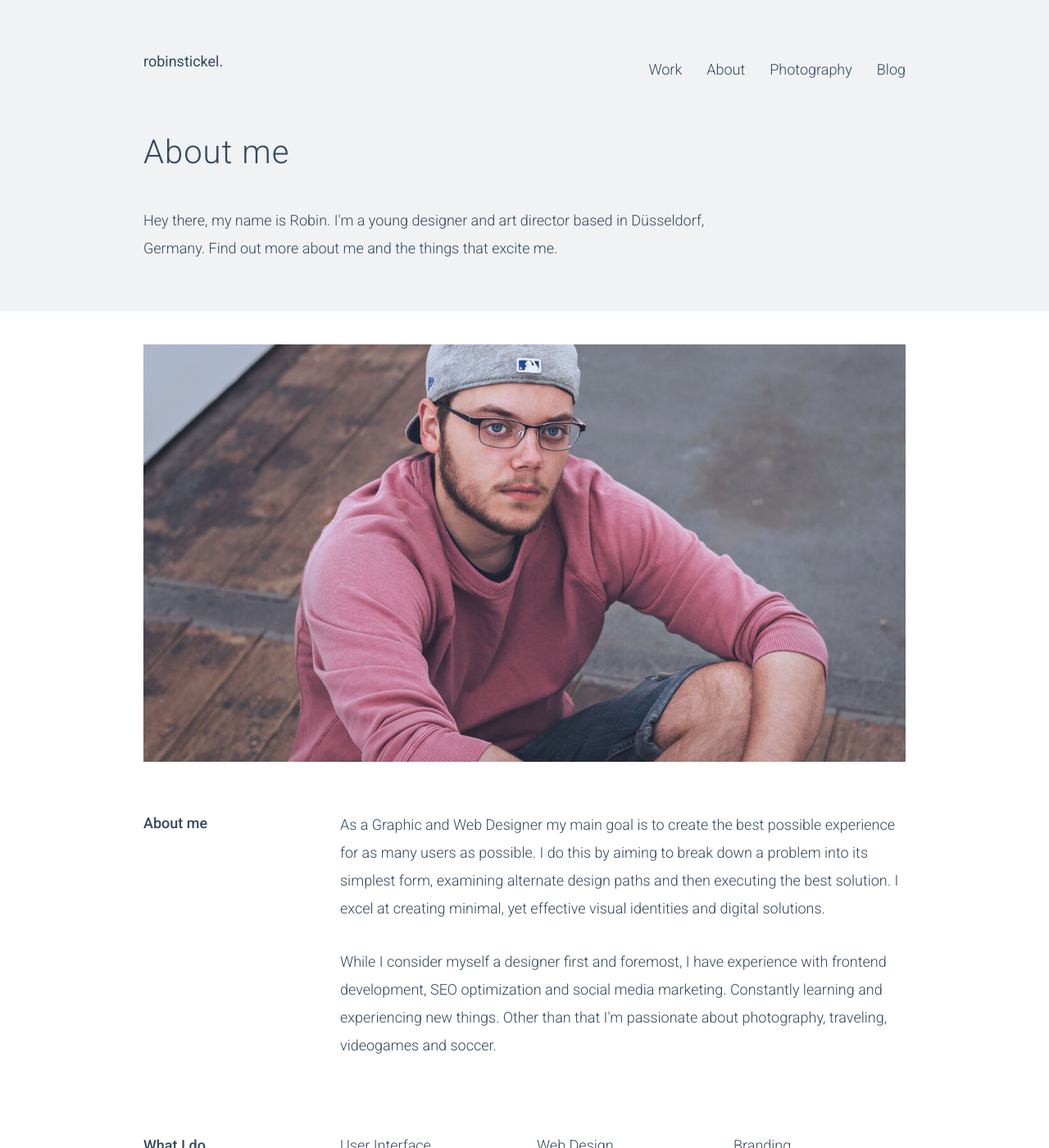
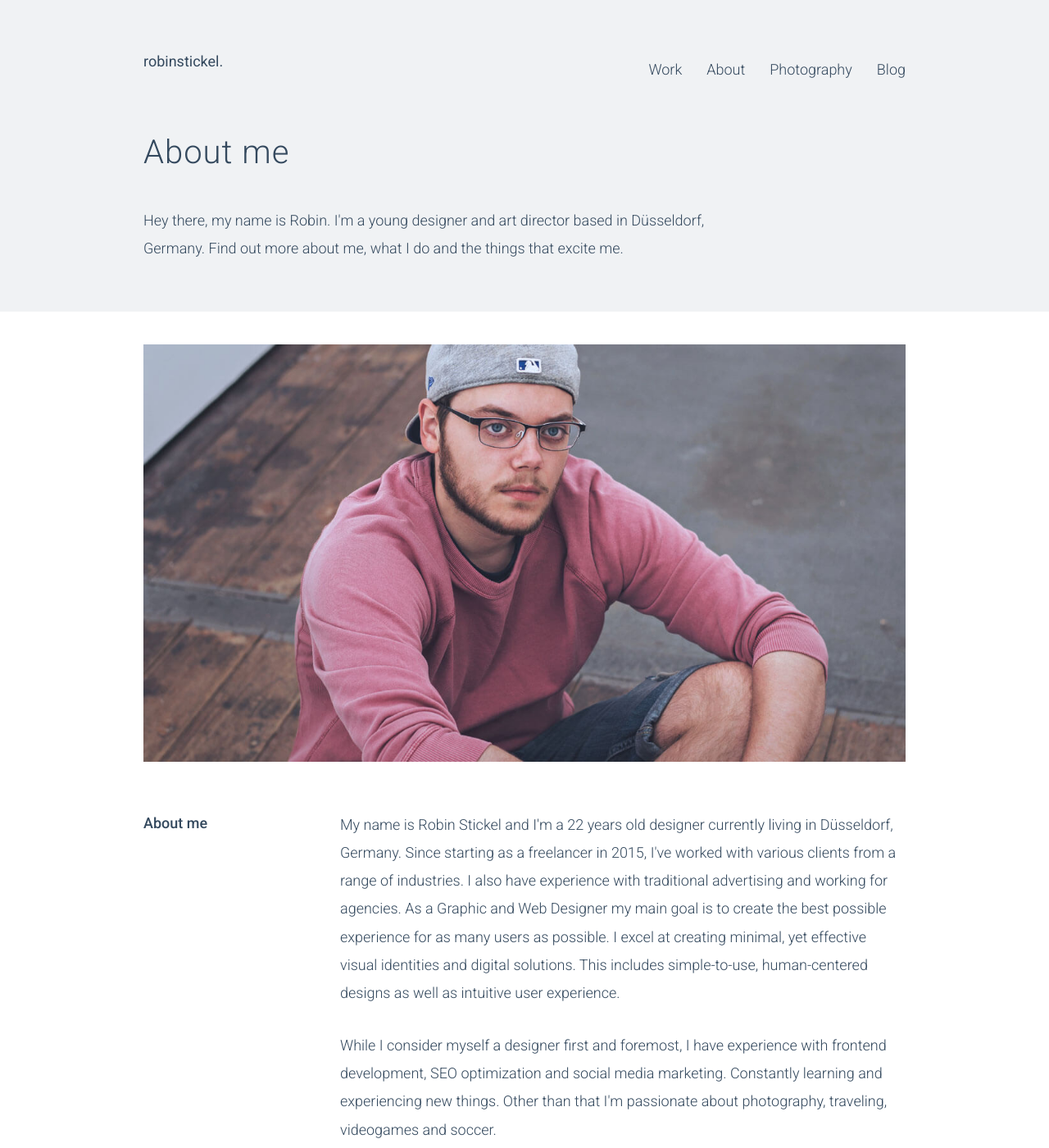
Before and after one commit to robinstickel/robinstickel.com, a Jekyll site: the page built from about/index.html, in a window 1280 px wide and 1400 px high. Shown: the whole window at 82% size. Built offline with Jekyll 4.4.1, drawn with Linux system fonts in a browser that asks for light colours; some of the changed text lies outside the part shown.

Commit message:
Tweaking the wording here and there

```diff
--- a/about/index.html
+++ b/about/index.html
@@ -5,7 +5,7 @@ description: Hey there, my name is Robin. I'm a young designer and art director
 ---
 	<header class="subpage">
              <h1>About me</h1>
-             <p>Hey there, my name is Robin. I'm a young designer and art director based in Düsseldorf, Germany. Find out more about me and the things that excite me.</p>
+             <p>Hey there, my name is Robin. I'm a young designer and art director based in Düsseldorf, Germany. Find out more about me, what I do and the things that excite me.</p>
         </header>
       </div>
       </div>
@@ -19,7 +19,7 @@ description: Hey there, my name is Robin. I'm a young designer and art director
                     About me
                 </div>
                 <div class="col-sm-9 about_text">
-                    <p>As a Graphic and Web Designer my main goal is to create the best possible experience for as many users as possible. I do this by aiming to break down a problem into its simplest form, examining alternate design paths and then executing the best solution. I excel at creating minimal, yet effective visual identities and digital solutions.</p>
+                    <p>My name is Robin Stickel and I'm a 22 years old designer currently living in Düsseldorf, Germany. Since starting as a freelancer in 2015, I've worked with various clients from a range of industries. I also have experience with traditional advertising and working for agencies. As a Graphic and Web Designer my main goal is to create the best possible experience for as many users as possible. I excel at creating minimal, yet effective visual identities and digital solutions. This includes simple-to-use, human-centered designs as well as intuitive user experience.</p>
                     <p>While I consider myself a designer first and foremost, I have experience with frontend development, SEO optimization and social media marketing. Constantly learning and experiencing new things. Other than that I'm passionate about photography, traveling, videogames and soccer.</p>
                 </div>
             </div>
--- a/index.html
+++ b/index.html
@@ -1,10 +1,10 @@
 ---
 layout: default
-title: Robin Stickel - Branding, Graphic & Web Design
+title: Robin Stickel - Interface, Graphic & Web Design
 description: Robin Stickel is a young multidisciplinary designer based in Düsseldorf, Germany. His goal is to craft minimal, yet effective visual identities and digital solutions.
 ---
       <header class="subpage-home">
-             <h1><span><a href="/" title="Homepage">Robin Stickel</a></span><br>Branding, Graphic & Web Design</h1>
+             <h1><span><a href="/" title="Homepage">Robin Stickel</a></span><br>Interface, Graphic & Web Design</h1>
              <p>I am a young multidisciplinary designer based in Düsseldorf, Germany. My goal is to create minimal, yet effective visual identities and digital solutions.<br><br>I'm available for new and interesting projects. <a href="mailto:hello@robinstickel.com">Get in touch.</a></p>
       </header>
       </div>
```
Also changed, not shown: other parts of about/index.html (+4 -1 lines).
